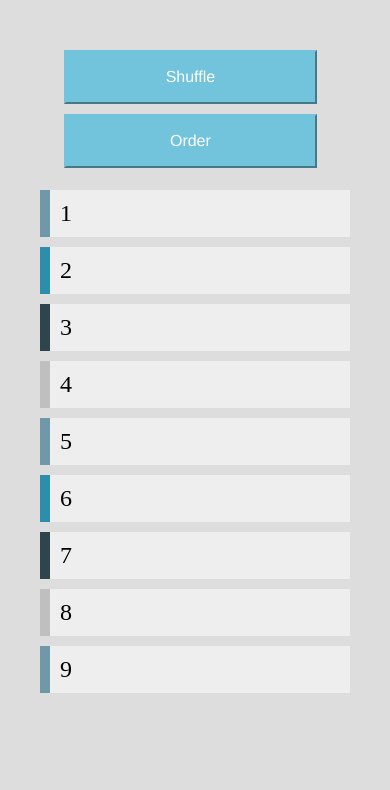
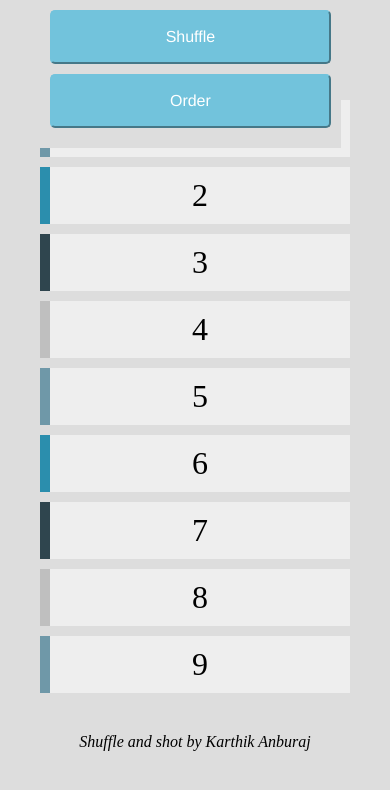
Before and after one commit to Karthickanbujayam/maersk, a plain HTML site: page index.html in a window 390 px wide. Drawn offline with Linux system fonts and the light colour scheme.

Commit message:
Update index.html
css changes

```diff
--- a/index.html
+++ b/index.html
@@ -11,10 +11,14 @@
     }
 
     .item {
-      color: #000;
+      color: #fff;
       border-radius: 5px;
       padding: 20px;
-      font-size: 150%;
+      font-size: 5em;
+      display: inline-grid;
+      grid-gap: 3px;
+      justify-items: center;
+      align-items: center;
     }
 
     #gallery {
@@ -66,10 +70,24 @@
       background: #72C3DC;
       border-color: #72c3dc;
       font-weight: 100;
+      border-radius: 5px;
+    }
+
+    button.btn {
+      margin-bottom: 10px;
+      width: 100%;
     }
 
     button:hover {
       border-bottom: 5px solid #2B8EAD;
+    }
+
+    footer{
+      display: inline-block;
+      text-align: center;
+      margin: 30px auto;
+      width: 100%;
+      font-style: italic;
     }
 
     /* END OF BUTTON STYLES */
@@ -79,19 +97,17 @@
         /* width: 600px; */
         display: grid;
       }
+      .wrapper{
+        width: 960px;
+        margin: 0 auto;
+      }
     }
 
     @media screen and (max-width: 959px) {
-      .wrapper {
-        display: list-item;
-        list-style: none;
-        text-align: center;
-      }
-
       article {
         float: left;
         width: 100%;
-        margin-top: 150px;
+        margin-top: 60px;
       }
 
       aside {
@@ -99,6 +115,8 @@
         position: fixed;
         padding: 10px;
         text-align: center;
+        top: 0;
+
       }
 
       .item {
@@ -106,6 +124,10 @@
         background: #EEE;
         padding: 10px;
         border-radius: 0px;
+        font-size: 2em;
+        display: block;
+        color: #000;
+        text-align: center;
       }
 
       .bgcolor1 {
@@ -125,7 +147,6 @@
       }
 
       button {
-        min-width: 90%;
         display: inline-block;
         margin-bottom: 10px;
       }
@@ -134,7 +155,7 @@
 </head>
 
 <body>
-  <div>
+  <div class="wrapper">
     <article class="content">
       <div id="gallery">
         <div id="1" class="item bgcolor1">1</div>
@@ -152,6 +173,7 @@
       <button class="btn" onclick="shuffle()">Shuffle</button>
       <button class="btn" onclick="order()">Order</button>
     </aside>
+    <footer>Shuffle and shot by Karthik Anburaj</footer>
   </div>
   <script>
 
```
